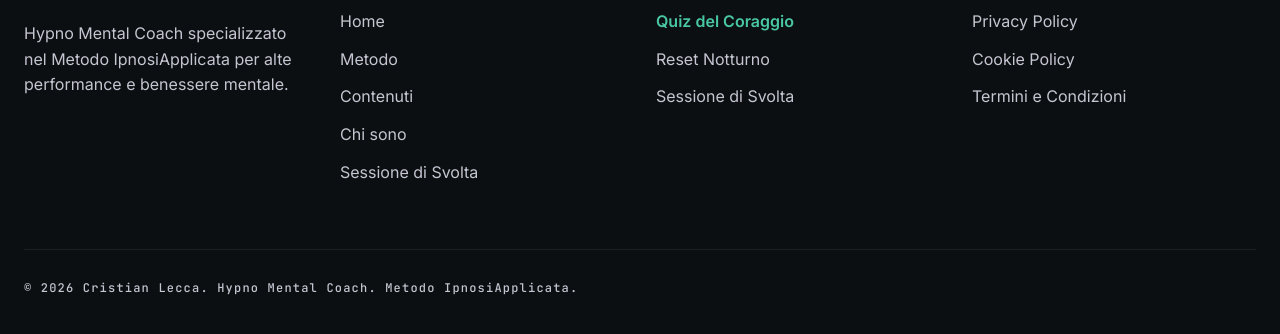
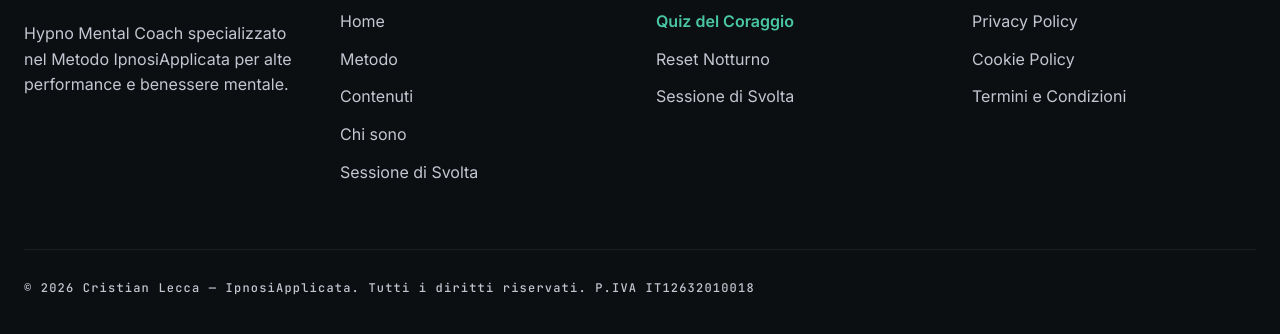
Before and after one commit to table-talk25/cristianlecca-site, a plain HTML site: page contenuti/index.html in a window 1280 px wide. Shown: the part 5530-5864 px from the top of the page. Drawn offline with nearby package versions, Linux system fonts and the light colour scheme.

Commit message:
fix: aggiorna copyright footer su contenuti e metodo con P.IVA corretta

```diff
--- a/contenuti/index.html
+++ b/contenuti/index.html
@@ -430,12 +430,11 @@
     </div>
   </div>
   <div class="max-w-container-max mx-auto mt-16 pt-8 border-t border-outline-variant/30 flex flex-col md:flex-row justify-between items-center gap-4 text-on-surface-variant font-label-caps text-label-caps">
-    <span>© 2026 Cristian Lecca. Hypno Mental Coach. Metodo IpnosiApplicata.</span>
+    <span>© 2026 Cristian Lecca — IpnosiApplicata. Tutti i diritti riservati. P.IVA IT12632010018</span>
   </div>
 </footer>
 
 <script>
-  // Mobile menu toggle
   const menuToggle = document.getElementById('menu-toggle');
   const mobileMenu = document.getElementById('mobile-menu');
   const menuIcon = document.getElementById('menu-icon');
@@ -444,8 +443,6 @@
     mobileMenu.classList.toggle('hidden', isOpen);
     menuIcon.textContent = isOpen ? 'menu' : 'close';
   });
-
-  // Scroll reveal
   const observer = new IntersectionObserver((entries) => {
     entries.forEach(entry => {
       if (entry.isIntersecting) {
```
